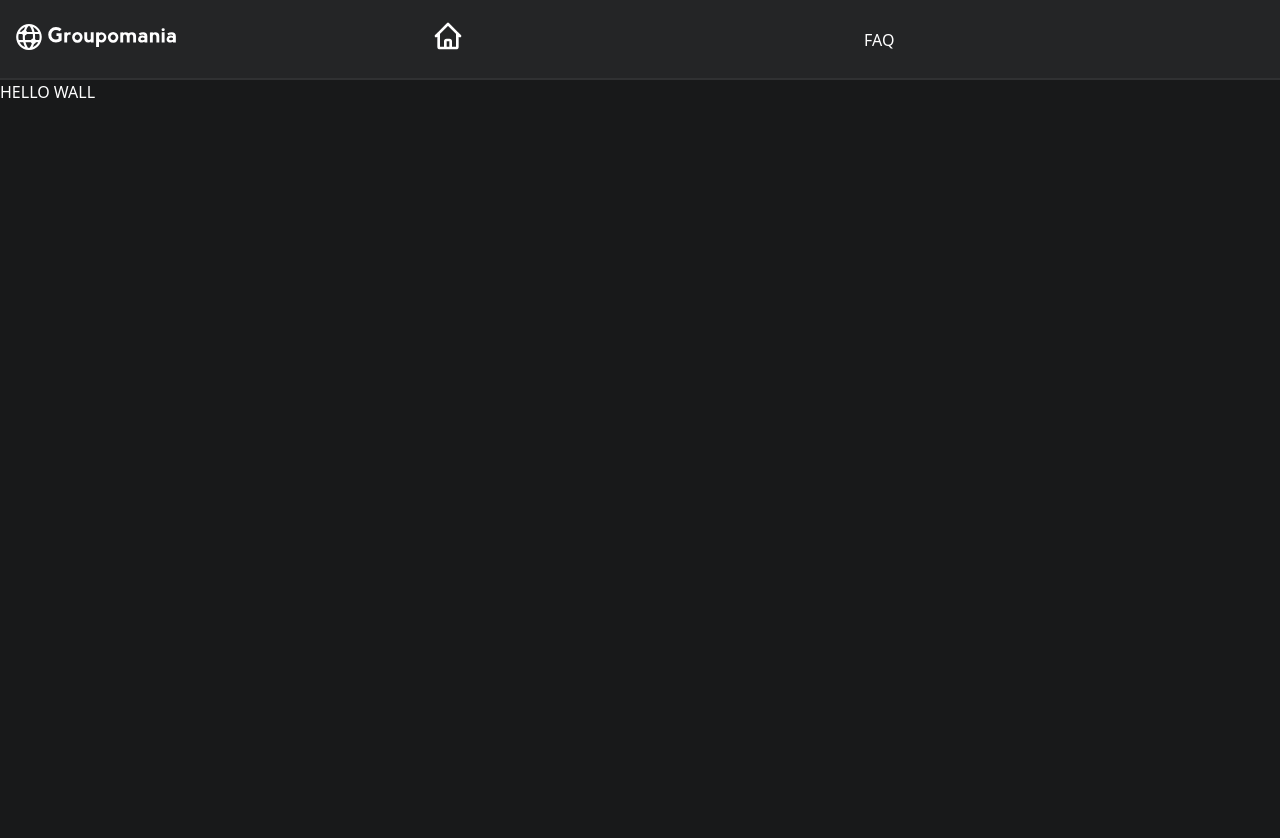
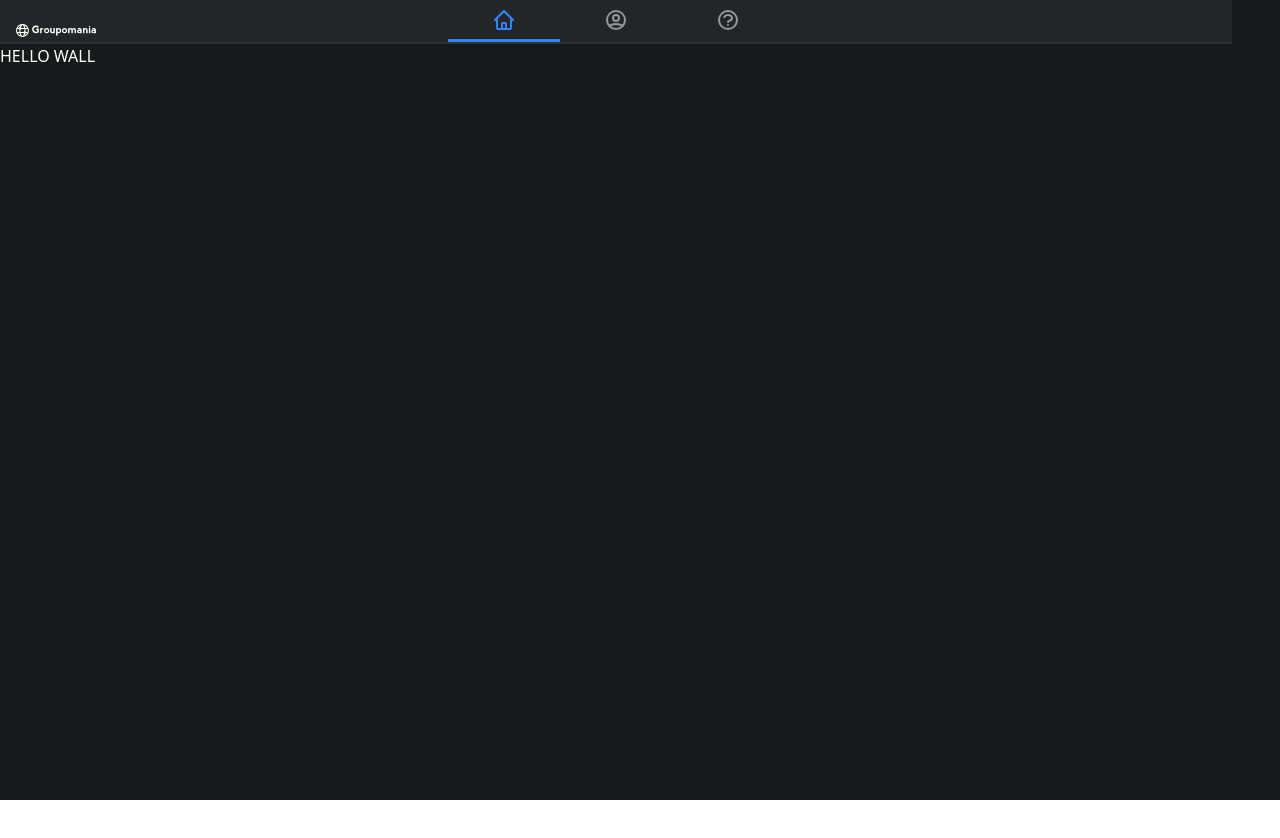
Before and after one commit to JuBerges/P7_Groupomania, a Vue app in the folder front-groupomania/: page / in a window 1280 px wide. Shown: the top 838 px of the page. After the commit the page ends 800 px from the top, so only its background shows below. Built offline with nearby package versions, Linux system fonts and the light colour scheme.

Commit message:
add: profil et aide sur la nav

```diff
--- a/front-groupomania/src/App.vue
+++ b/front-groupomania/src/App.vue
@@ -12,6 +12,7 @@ export default {
   components: { NavBar },
 };
 </script>
+<!--Style du darkmode-->
 <style>
 .darkbody {
   background-color: rgb(24, 25, 26);
--- a/front-groupomania/src/components/HelloWorld.vue
+++ b/front-groupomania/src/components/HelloWorld.vue
@@ -1,9 +1,12 @@
 <template>
-  <h1>{{ msg }}</h1>
-  <button @click="count++">count is: {{ count }}</button>
-  <p>
-    Edit <code>components/HelloWorld.vue</code> to test hot module replacement.
-  </p>
+  <div>
+    <h1>{{ msg }}</h1>
+    <button @click="count++">count is: {{ count }}</button>
+    <p>
+      Edit <code>components/HelloWorld.vue</code> to test hot module
+      replacement.
+    </p>
+  </div>
 </template>
 
 <script>
--- a/front-groupomania/src/components/NavBar.vue
+++ b/front-groupomania/src/components/NavBar.vue
@@ -1,15 +1,19 @@
 <template>
-  <header id="nav" class="grid grid-cols-3 gap-4 darknav h-20 darkborder">
+  <header
+    id="nav"
+    class="grid grid-cols-11 gap-0 darknav h-11 darkborder fixed"
+  >
     <!--Logo du site-->
     <router-link to="/"
       ><img
-        class="w-40 mt-6 mx-4"
+        class="w-20 mt-6 mx-4"
         src="../assets/images/icon-left-font-monochrome-white.svg"
         alt="logo groupomania"
     /></router-link>
     <!--Home Link To The Wall-->
-    <router-link class="text-white h-8 mt-5 w-8" to="/"
+    <router-link class="mt-2 router col-start-5" to="/"
       ><svg
+        class="h-6 w-6 mx-auto"
         xmlns="http://www.w3.org/2000/svg"
         fill="none"
         viewBox="0 0 24 24"
@@ -23,7 +27,40 @@
           d="M3 12l2-2m0 0l7-7 7 7M5 10v10a1 1 0 001 1h3m10-11l2 2m-2-2v10a1 1 0 01-1 1h-3m-6 0a1 1 0 001-1v-4a1 1 0 011-1h2a1 1 0 011 1v4a1 1 0 001 1m-6 0h6"
         /></svg
     ></router-link>
-    <router-link class="text-white mt-7" to="/about">FAQ</router-link>
+    <!-- Link To The Profile -->
+    <router-link class="mt-2 router col-start-6" to="/profil"
+      ><svg
+        class="h-6 w-6 mx-auto"
+        xmlns="http://www.w3.org/2000/svg"
+        fill="none"
+        viewBox="0 0 24 24"
+        stroke="currentColor"
+      >
+        <title>Profil</title>
+        <path
+          stroke-linecap="round"
+          stroke-linejoin="round"
+          stroke-width="2"
+          d="M5.121 17.804A13.937 13.937 0 0112 16c2.5 0 4.847.655 6.879 1.804M15 10a3 3 0 11-6 0 3 3 0 016 0zm6 2a9 9 0 11-18 0 9 9 0 0118 0z"
+        /></svg
+    ></router-link>
+    <!-- Link To Help Section -->
+    <router-link class="mt-2 router col-start-7" to="/help"
+      ><svg
+        class="h-6 w-6 mx-auto"
+        xmlns="http://www.w3.org/2000/svg"
+        fill="none"
+        viewBox="0 0 24 24"
+        stroke="currentColor"
+      >
+        <title>Aide</title>
+        <path
+          stroke-linecap="round"
+          stroke-linejoin="round"
+          stroke-width="2"
+          d="M8.228 9c.549-1.165 2.03-2 3.772-2 2.21 0 4 1.343 4 3 0 1.4-1.278 2.575-3.006 2.907-.542.104-.994.54-.994 1.093m0 3h.01M21 12a9 9 0 11-18 0 9 9 0 0118 0z"
+        /></svg
+    ></router-link>
   </header>
 </template>
 
@@ -33,6 +70,7 @@ export default {
   props: {},
 };
 </script>
+<!-- Style for darkmode and router-link-activ -->
 <style>
 .darknav {
   background-color: rgb(36, 37, 38);
@@ -40,4 +78,16 @@ export default {
 .darkborder {
   border-bottom: solid rgb(48, 49, 50) 2px;
 }
+.router {
+  color: rgb(150, 151, 152);
+}
+.router:hover {
+  color: rgb(255, 255, 255);
+}
+
+.router.router-link-active,
+.router.router-link-exact-active {
+  border-bottom: solid 3px rgb(45, 136, 255);
+  color: rgb(45, 136, 255);
+}
 </style>
--- a/front-groupomania/src/router/index.js
+++ b/front-groupomania/src/router/index.js
@@ -1,27 +1,37 @@
-import { createRouter, createWebHashHistory } from 'vue-router'
-import Home from '../views/Home.vue'
+import { createRouter, createWebHashHistory } from "vue-router";
+import Home from "../views/Home.vue";
 
 const routes = [
   {
-    path: '/',
-    name: 'Home',
-    component: Home
+    path: "/",
+    name: "Home",
+    component: Home,
   },
   {
-    path: '/about',
-    name: 'About',
+    path: "/help",
+    name: "Help",
     // route level code-splitting
     // this generates a separate chunk (about.[hash].js) for this route
     // which is lazy-loaded when the route is visited.
-    component: function () {
-      return import(/* webpackChunkName: "about" */ '../views/About.vue')
-    }
-  }
-]
+    component: function() {
+      return import(/* webpackChunkName: "about" */ "../views/Help.vue");
+    },
+  },
+  {
+    path: "/profil",
+    name: "Profil",
+    // route level code-splitting
+    // this generates a separate chunk (about.[hash].js) for this route
+    // which is lazy-loaded when the route is visited.
+    component: function() {
+      return import(/* webpackChunkName: "about" */ "../views/Profil.vue");
+    },
+  },
+];
 
 const router = createRouter({
   history: createWebHashHistory(),
-  routes
-})
+  routes,
+});
 
-export default router
+export default router;
--- a/front-groupomania/src/views/About.vue
+++ /dev/null
@@ -1,5 +0,0 @@
-<template>
-  <div class="about h-screen">
-    <h1 class="text-white">FAQ OR ELSE</h1>
-  </div>
-</template>
--- /dev/null
+++ b/front-groupomania/src/views/Help.vue
@@ -0,0 +1,12 @@
+<template>
+  <div class="help h-screen pt-11">
+    <h1 class="text-white bold">HELLO HELP</h1>
+  </div>
+</template>
+
+<script>
+export default {
+  name: "help",
+  components: {},
+};
+</script>
--- a/front-groupomania/src/views/Home.vue
+++ b/front-groupomania/src/views/Home.vue
@@ -1,6 +1,6 @@
 <template>
-  <div class="home h-screen">
-    <h1 class="text-white">HELLO WALL</h1>
+  <div class="home h-screen pt-11">
+    <h1 class="text-white bold">HELLO WALL</h1>
   </div>
 </template>
 
--- /dev/null
+++ b/front-groupomania/src/views/Profil.vue
@@ -0,0 +1,12 @@
+<template>
+  <div class="profil h-screen pt-11">
+    <h1 class="text-white bold">HELLO PROFIL</h1>
+  </div>
+</template>
+
+<script>
+export default {
+  name: "profil",
+  components: {},
+};
+</script>
```
